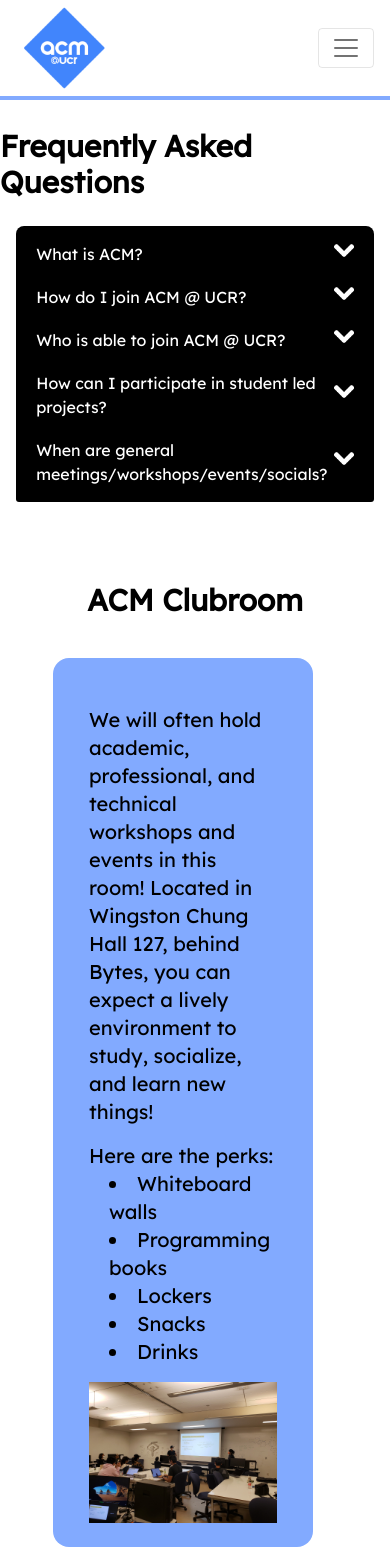
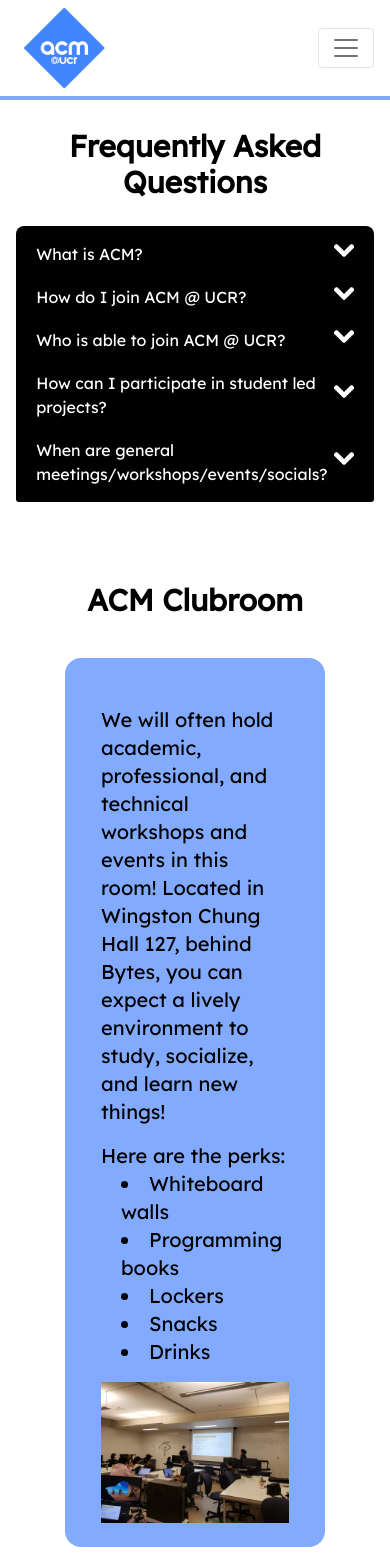
Before and after one commit to acm-ucr/acm-hydra, a Next.js app: page /join in a window 390 px wide. Shown: the top 1568 px of the page. Built offline with nearby package versions, Linux system fonts and the light colour scheme.

Commit message:
centered Faq and acm clubroom component on mobile screens

```diff
--- a/components/Clubroom.js
+++ b/components/Clubroom.js
@@ -3,7 +3,7 @@ import { Row, Col } from "react-bootstrap";
 
 const Clubroom = () => {
 	return (
-		<Row className='flex justify-between font-lexend text-acm-black mx-auto w-2/3'>
+		<Row className='flex justify-center font-lexend text-acm-black mx-auto w-2/3'>
 			<p className='text-3xl font-semibold flex justify-center'>
 				ACM Clubroom
 			</p>
--- a/components/Faq.js
+++ b/components/Faq.js
@@ -54,7 +54,7 @@ const FaqItem = ({ index, element }) => {
 const Faq = () => {
 	return (
 		<div className='mb-20'>
-			<p className='font-lexend text-acm-black text-3xl font-semibold flex justify-center pb-4 mt-32'>
+			<p className='font-lexend text-acm-black text-3xl text-center font-semibold flex justify-center pb-4 mt-32'>
 				Frequently Asked Questions
 			</p>
 			<Accordion
```
